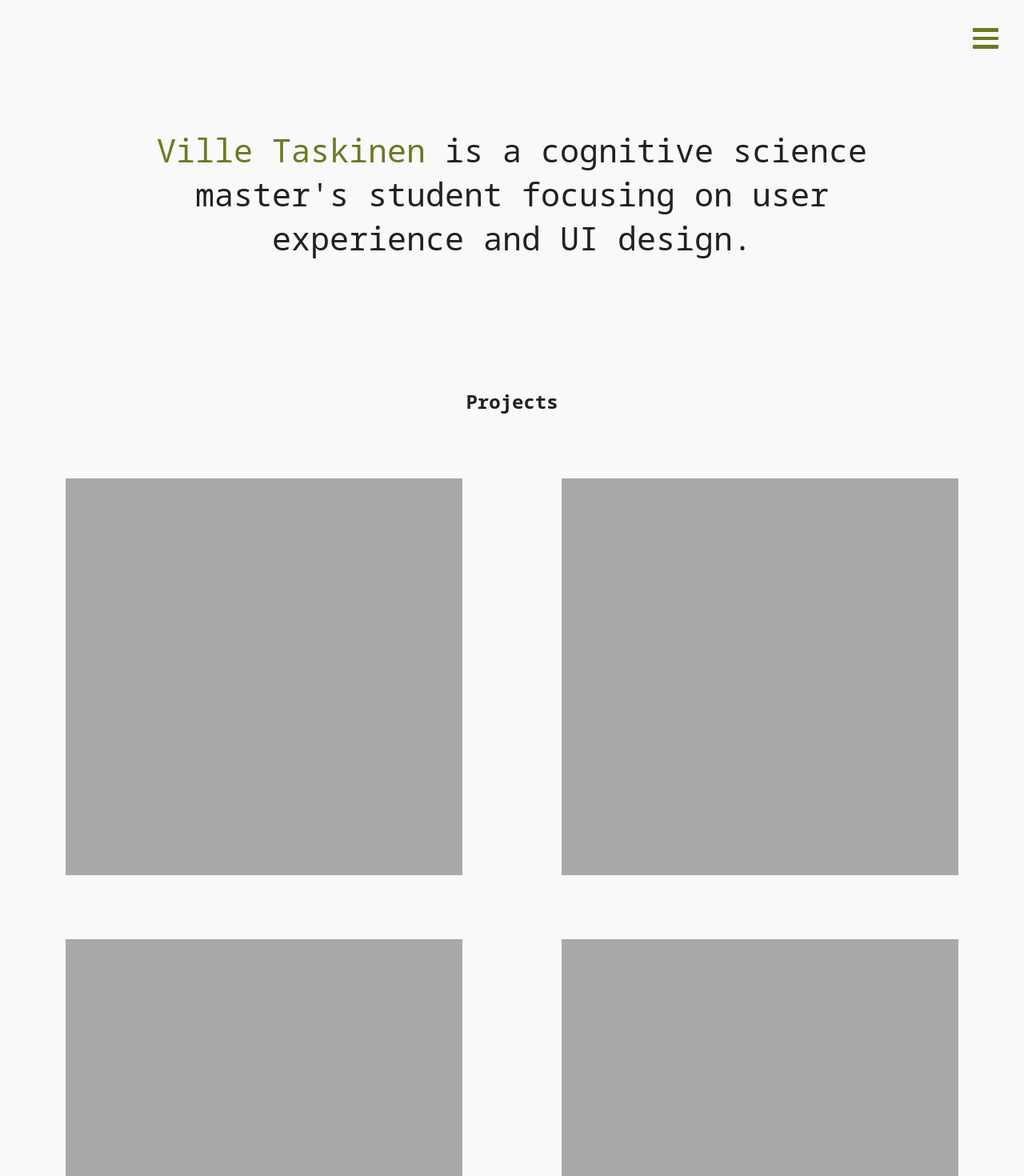
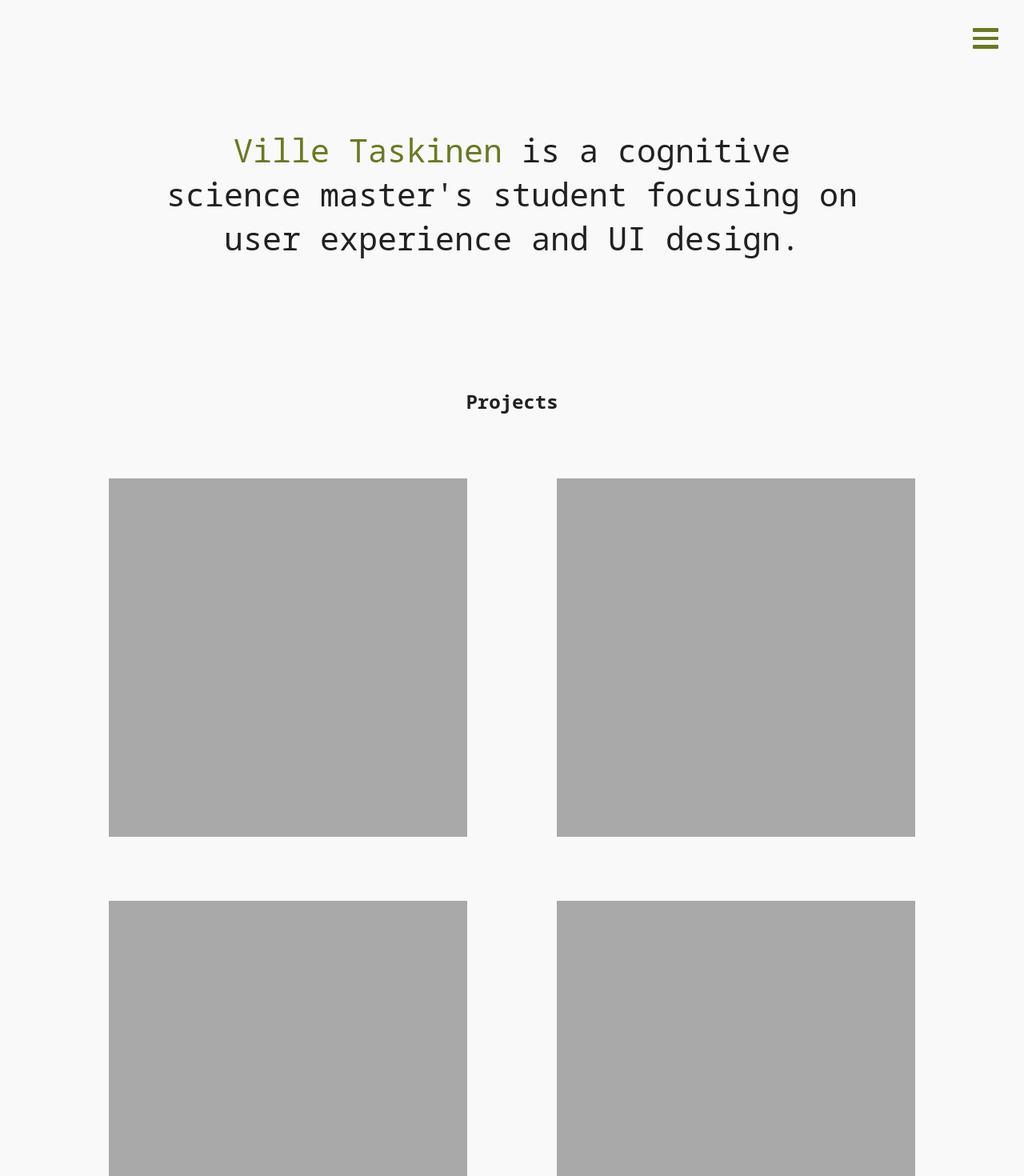
Before and after one commit to viltas/portfolio, a Next.js app: page / in a window 1280 px wide. Shown: the top 1470 px of the page at 80% size. Built offline with nearby package versions, Linux system fonts and the light colour scheme.

Commit message:
edit margins

```diff
--- a/styles/Home.module.css
+++ b/styles/Home.module.css
@@ -2,8 +2,7 @@
   max-width: 100%;
   font-size: 5vh;
   font-weight: 400;
-  margin-bottom: 10vh;
-  margin: 20vh;
+  padding: 20vh;
   text-align: center;
   align-items: center;
 }
@@ -26,14 +25,13 @@
   flex-wrap: wrap;
   flex-direction: row;
   text-align: center;
-  margin-top: 40px;
-  margin-bottom: 40px;
+  margin: 40px;
   justify-content:space-around;
   align-items: center;
 }
 .project {
   margin: 5vh;
-  width: 40%;
+  min-width: 40%;
   aspect-ratio : 1 / 1;
   background-color: darkgray;
 }
--- a/styles/about.module.css
+++ b/styles/about.module.css
@@ -3,14 +3,12 @@
     font-family: "Trispace";
     font-size: 2vh;
     font-weight: 400;
-    margin-bottom: 10vh;
-    margin-top: 20vh;
+    margin: 60px;
     text-align: left;
 }
 
 .content {
     max-width: 80vh;
     text-align: left;
-    margin-top: 40px;
-    margin-bottom: 40px;
+    margin: 60px;
 }
--- a/styles/globals.css
+++ b/styles/globals.css
@@ -30,8 +30,8 @@ p {
 .layout {
     max-width: 100%;
     margin: 0 auto;
-    padding-left: 20px;
-    padding-right: 20px;
+    padding-left: 40px;
+    padding-right: 40px;
 }
 .site {
     display: flex;
```
